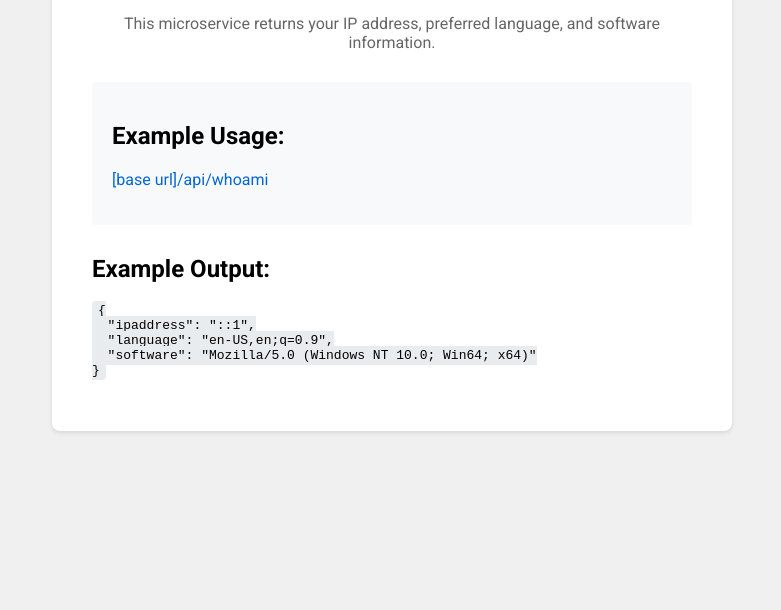
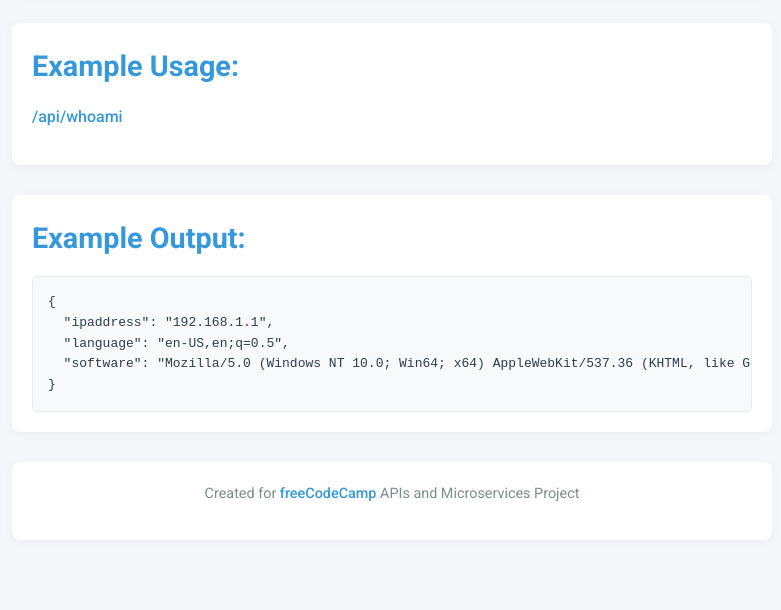
Before and after one commit to quinton161/request, a website: page public/index.html in a window 1280 px wide. Shown: the part 262-872 px from the top of the page, without its empty margins (248-1029 px from the left). Before the commit the page ends 840 px from the top, so only its background shows below. Drawn offline with Linux system fonts and the light colour scheme.

Commit message:
first commit

```diff
--- a/public/index.html
+++ b/public/index.html
@@ -1,81 +1,41 @@
 <!DOCTYPE html>
 <html lang="en">
+
 <head>
     <meta charset="UTF-8">
     <meta name="viewport" content="width=device-width, initial-scale=1.0">
-  <title>Request Header Parser</title>
-  <link rel="stylesheet" href="https://fonts.googleapis.com/css?family=Roboto:300,400,500,700&display=swap">
-  <style>
-    body {
-      font-family: 'Roboto', sans-serif;
-      background-color: #f0f0f0;
-      display: flex;
-      justify-content: center;
-      align-items: center;
-      min-height: 100vh;
-      margin: 0;
-      padding: 20px;
-    }
-    .container {
-      background: white;
-      padding: 40px;
-      border-radius: 8px;
-      box-shadow: 0 2px 4px rgba(0,0,0,0.1);
-      max-width: 600px;
-      width: 100%;
-    }
-    h1 {
-      text-align: center;
-      color: #2c3e50;
-      margin-bottom: 30px;
-    }
-    .description {
-      text-align: center;
-      margin-bottom: 30px;
-      color: #666;
-    }
-    .endpoint {
-      background: #f8f9fa;
-      padding: 20px;
-      border-radius: 4px;
-      margin-bottom: 20px;
-    }
-    code {
-      background: #e9ecef;
-      padding: 2px 6px;
-      border-radius: 4px;
-      font-family: monospace;
-    }
-    .example {
-      margin-top: 30px;
-    }
-    a {
-      color: #0366d6;
-      text-decoration: none;
-    }
-    a:hover {
-      text-decoration: underline;
-    }
-  </style>
+    <title>Request Header Parser Microservice</title>
+    <link rel="stylesheet" href="style.css">
+    <link href="https://fonts.googleapis.com/css2?family=Roboto:wght@300;400;500;700&display=swap" rel="stylesheet">
 </head>
+
 <body>
     <div class="container">
         <h1>Request Header Parser Microservice</h1>
         <div class="description">
-      This microservice returns your IP address, preferred language, and software information.
+            <p>This is a microservice that returns information about your browser and system.</p>
+            <p>It can detect your IP address, preferred language, and browser information.</p>
         </div>
-    <div class="endpoint">
+
+        <div class="usage">
             <h2>Example Usage:</h2>
-      <p><a href="/api/whoami">[base url]/api/whoami</a></p>
+            <p><a href="/api/whoami">/api/whoami</a></p>
         </div>
-    <div class="example">
+
+        <div class="output">
             <h2>Example Output:</h2>
-      <pre><code>{
-  "ipaddress": "::1",
-  "language": "en-US,en;q=0.9",
-  "software": "Mozilla/5.0 (Windows NT 10.0; Win64; x64)"
-}</code></pre>
+            <pre>{
+  "ipaddress": "192.168.1.1",
+  "language": "en-US,en;q=0.5",
+  "software": "Mozilla/5.0 (Windows NT 10.0; Win64; x64) AppleWebKit/537.36 (KHTML, like Gecko) Chrome/91.0.4472.124 Safari/537.36"
+}</pre>
+        </div>
+
+        <div class="footer">
+            <p>Created for <a href="https://www.freecodecamp.org" target="_blank">freeCodeCamp</a> APIs and
+                Microservices Project</p>
         </div>
     </div>
 </body>
+
 </html>
--- /dev/null
+++ b/public/style.css
@@ -0,0 +1,73 @@
+* {
+    box-sizing: border-box;
+    margin: 0;
+    padding: 0;
+}
+
+body {
+    font-family: 'Roboto', sans-serif;
+    background-color: #f5f7fa;
+    color: #333;
+    line-height: 1.6;
+}
+
+.container {
+    max-width: 800px;
+    margin: 0 auto;
+    padding: 40px 20px;
+}
+
+h1 {
+    color: #2c3e50;
+    text-align: center;
+    margin-bottom: 30px;
+    font-size: 2.5rem;
+}
+
+h2 {
+    color: #3498db;
+    margin-bottom: 15px;
+    font-size: 1.8rem;
+}
+
+.description,
+.usage,
+.output,
+.footer {
+    background-color: #ffffff;
+    border-radius: 8px;
+    padding: 20px;
+    margin-bottom: 30px;
+    box-shadow: 0 2px 10px rgba(0, 0, 0, 0.05);
+}
+
+p {
+    margin-bottom: 15px;
+}
+
+a {
+    color: #3498db;
+    text-decoration: none;
+    font-weight: 500;
+}
+
+a:hover {
+    text-decoration: underline;
+    color: #2980b9;
+}
+
+pre {
+    background-color: #f8f9fa;
+    padding: 15px;
+    border-radius: 5px;
+    overflow-x: auto;
+    font-family: monospace;
+    color: #2c3e50;
+    border: 1px solid #e9ecef;
+}
+
+.footer {
+    text-align: center;
+    color: #7f8c8d;
+    font-size: 0.9rem;
+}
```
Also changed, not shown: index.js (deleted, +0 -26 lines), package.json (+7 -15 lines), server.js (added, +37 -0 lines), README.md, 2 other files. Lines whose indentation alone changed are shown as unchanged.
